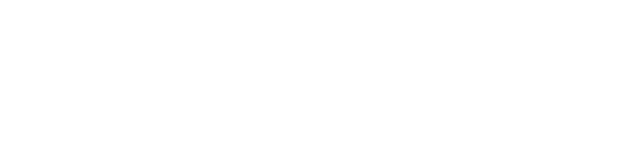
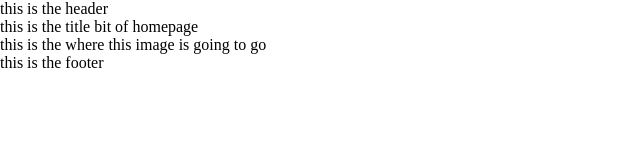
Before and after one commit to two-triangles/My-Portfolio, a plain HTML site: page index.html in a window 1280 px wide. Shown: the whole page, without its empty margins (0-640 px from the left). Drawn offline with Linux system fonts and the light colour scheme.

Commit message:
added basic sections to html file

```diff
--- a/index.html
+++ b/index.html
@@ -7,10 +7,15 @@
     <title>My Portfolio</title>
 </head>
 <body>
+    <div class="container">
+        <header>this is the header</header>
+        <section class="homepage-title">this is the title bit of homepage</section>
+        <section class="image">this is the where this image is going to go</section>
+        <footer>this is the footer</footer>
 
 
 
-
+    </div>
     <script src="script.js"></script>
 </body>
 </html>
```
